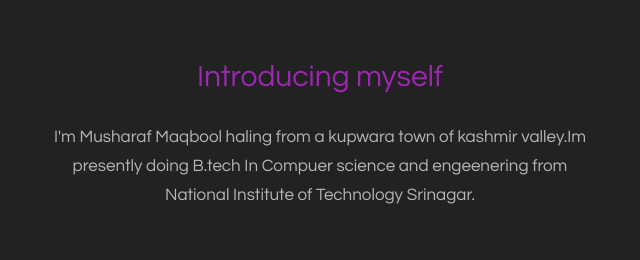
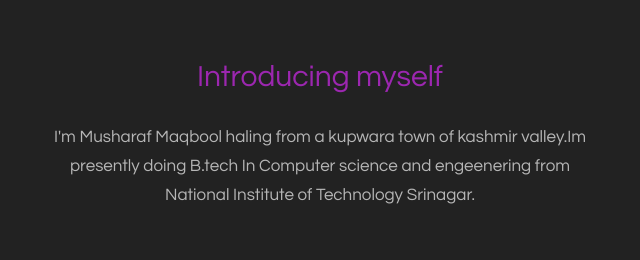
Before and after one commit to blackhood07/musharraf.github.io, a plain HTML site: page index.html in a window 1280 px wide. Shown: the part 840-1100 px from the top of the page, 320-960 px from the left. Drawn offline with nearby package versions, Linux system fonts and the light colour scheme.

Commit message:
Update index.html

```diff
--- a/index.html
+++ b/index.html
@@ -74,7 +74,7 @@
                     <h2 class="margin-top-0 text-primary">Introducing myself</h2>
                     <br>
                     <p class="text-faded">
-                        I'm Musharaf Maqbool haling from a kupwara town of kashmir valley.Im presently doing B.tech In Compuer science and
+                        I'm Musharaf Maqbool haling from a kupwara town of kashmir valley.Im presently doing B.tech In Computer science and
                         engeenering from National Institute of Technology Srinagar.
                     </p>
 
```
